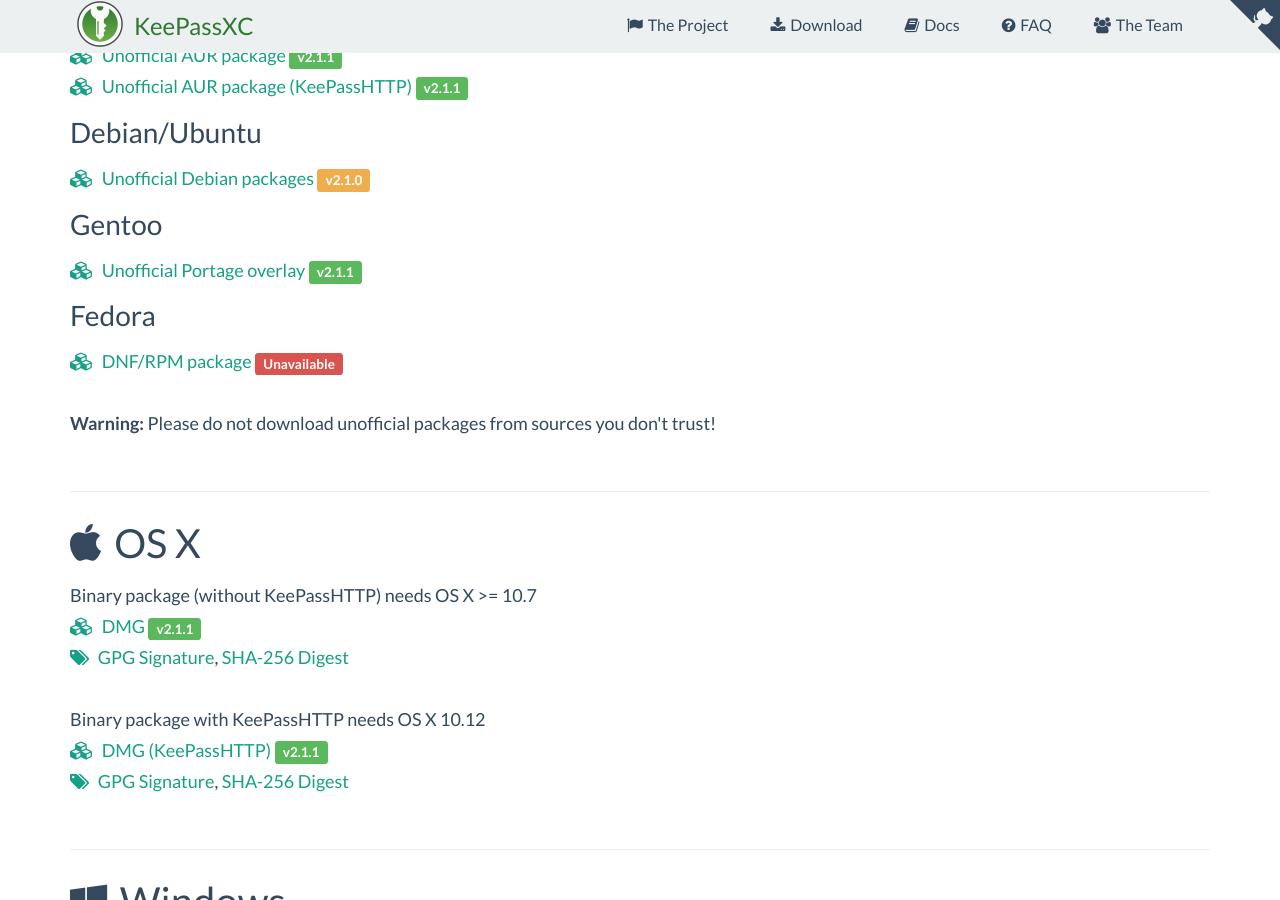
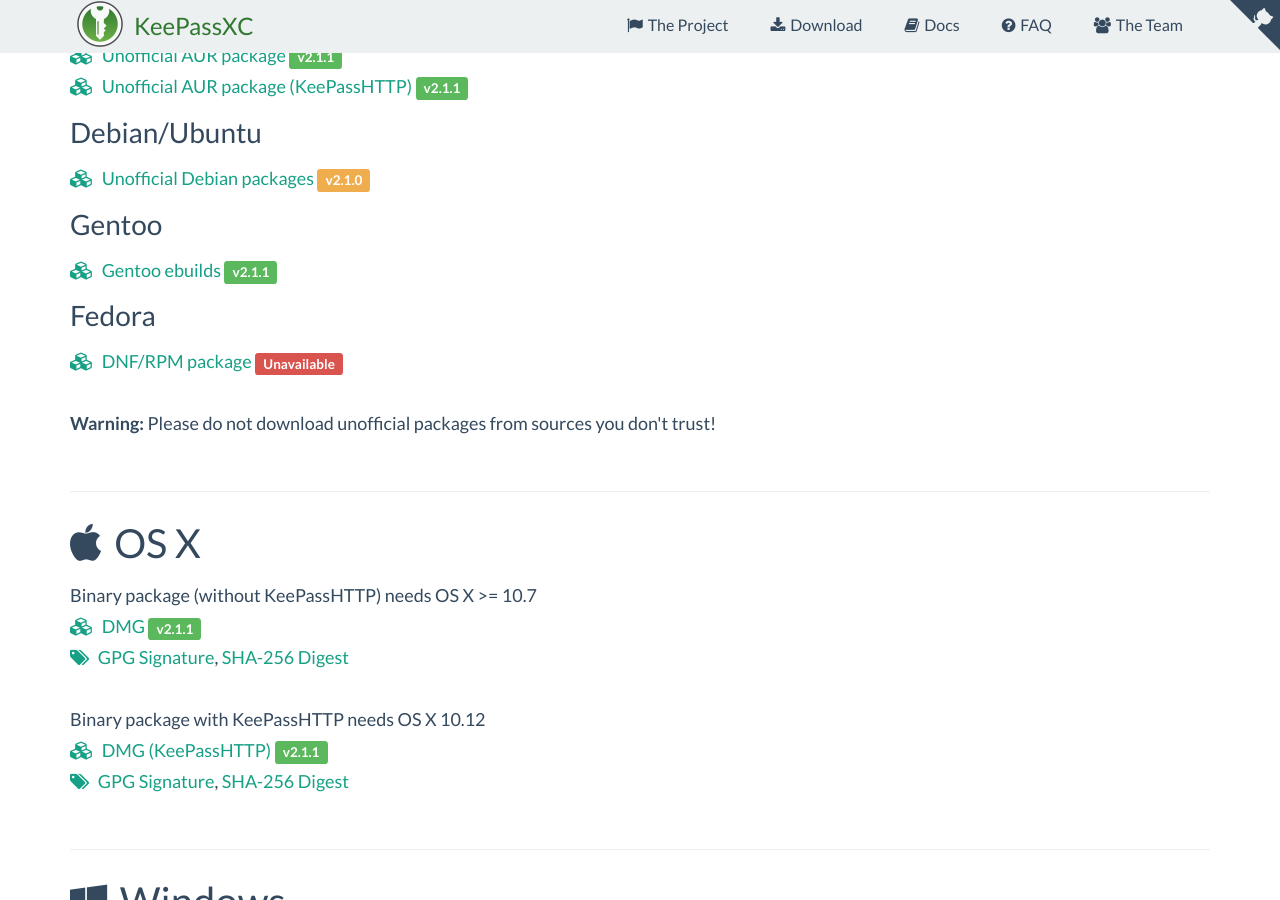
Before and after one commit to keepassxreboot/keepassxc-org, a Jekyll site: the page built from download.html, in a window 1280 px wide and 900 px high, scrolled down 836 px. Built offline with Jekyll 4.4.1, drawn with Linux system fonts in a browser that asks for light colours; comment, search, counter and statistics services are not loaded.

Commit message:
Update Gentoo link

```diff
--- a/download.html
+++ b/download.html
@@ -63,8 +63,8 @@
   </a>
 
   <h5>Gentoo</h5>
-  <a href="https://github.com/krivenko/gentoo-overlay/tree/master/app-admin/keepassxc">
-    <i class="fa fa-cubes" aria-hidden="true"></i> Unofficial Portage overlay <span class="label label-success">v2.1.1</span>
+  <a href="https://github.com/gentoo/gentoo/tree/master/app-admin/keepassxc">
+    <i class="fa fa-cubes" aria-hidden="true"></i> Gentoo ebuilds <span class="label label-success">v2.1.1</span>
   </a>
 
   <h5>Fedora</h5>
```
